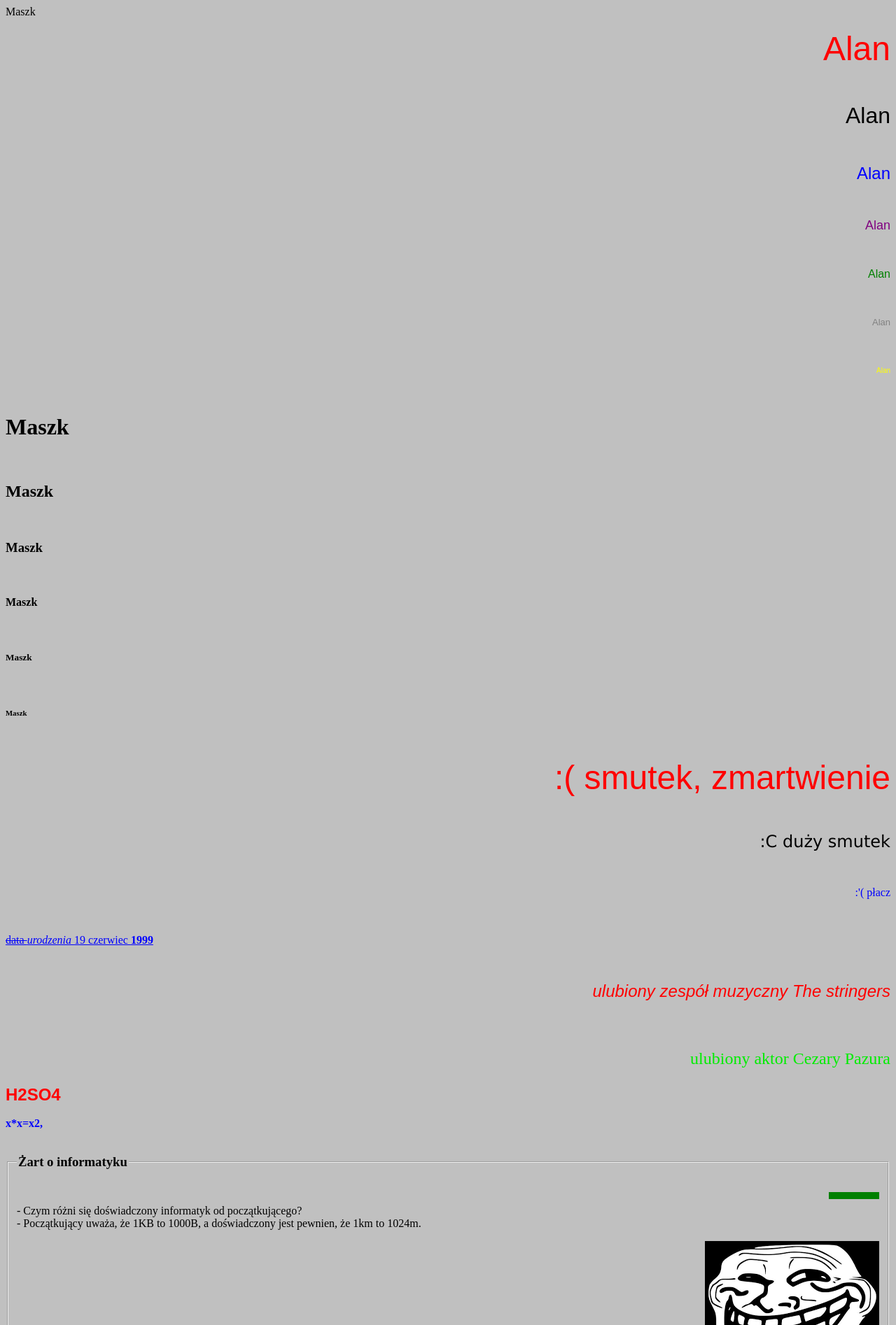
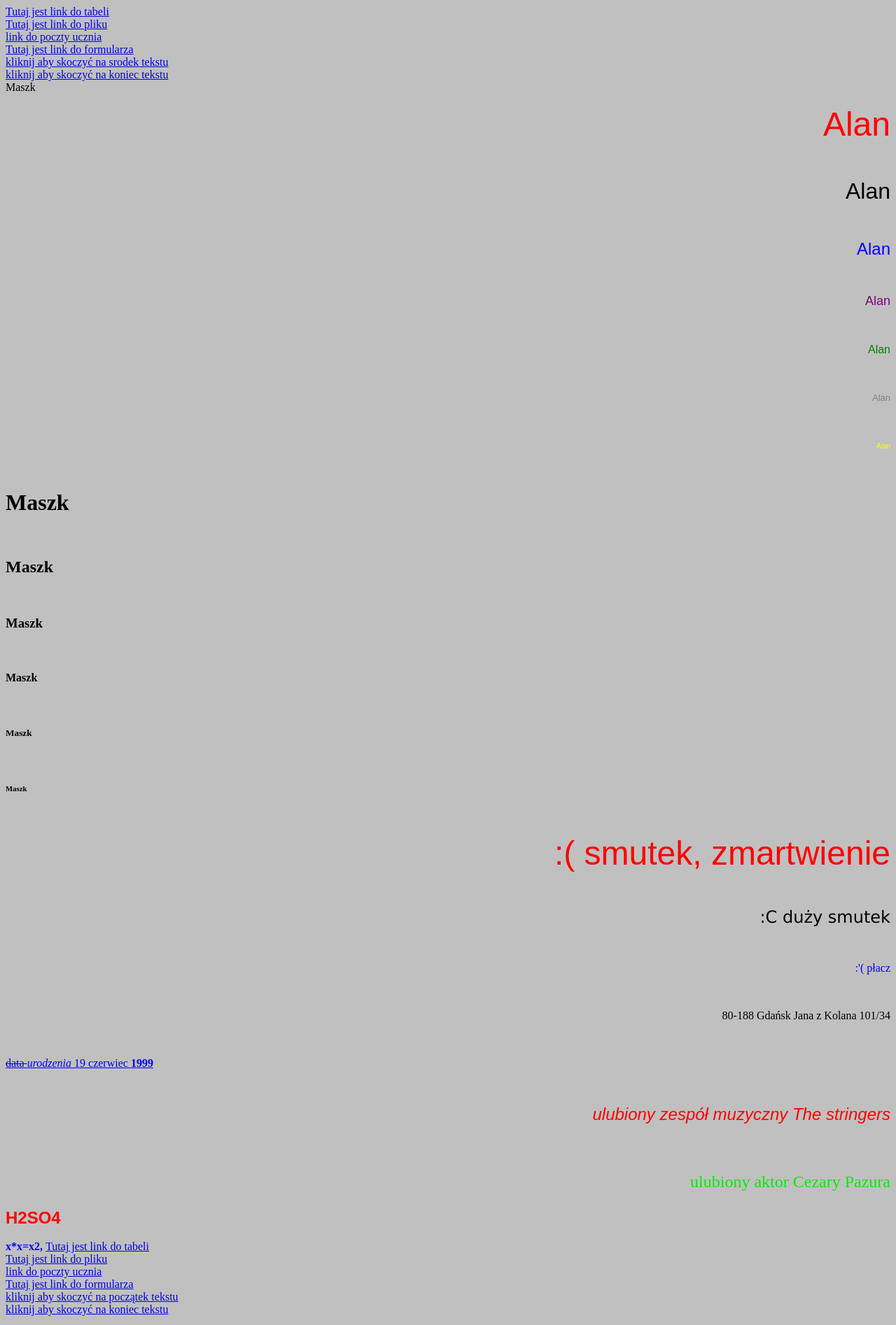
Before and after one commit to M4szkUU/zdanie, a plain HTML site: page index.html in a window 1280 px wide. Shown: the top 1894 px of the page at 70% size. Drawn offline with Linux system fonts and the light colour scheme.

Commit message:
Add files via upload

```diff
--- a/index.html
+++ b/index.html
@@ -6,7 +6,14 @@
                      <title> Alan </title>
               </head>
                <body>
-                Maszk
+<A name="skok_poczatek"></A>
+<A href="tabela_maszk.html">Tutaj jest link do tabeli</A> <br>
+<A href="plik_maszk.html">Tutaj jest link do pliku</A> <br>
+<A href ="poczta_maszk.html">link do  poczty ucznia </A> <br>
+<A href ="formularz_maszk.html"> Tutaj jest link do formularza  </A> <br>
+<A href="#skok_srodek">kliknij aby skoczyć na srodek tekstu</A> <br>
+<A href="#skok_koniec">kliknij aby skoczyć na koniec tekstu</A> <br>
+			   Maszk
 <p align="right"> <font color="red" size="7" face="Arial"> Alan </font> </p> <br>
 <p align="right"> <font color="black" size="6" face="Arial"> Alan </font> </p> <br>
 <p align="right"> <font color="blue" size="5" face="Arial"> Alan </font> </p> <br>
@@ -23,11 +30,20 @@
 <p align="right"> <font color="red" size="7" face="Arial"> :( smutek, zmartwienie  </font> </p> <br>
 <p align="right"> <font color="black" size="5" face="Verdana"> :C duży smutek  </font> </p> <br>
 <p align="right"> <font color="blue" size="3" face="Times New Roman"> :'( płacz  </font> </p> <br>
+<p align="right">80-188 Gdańsk Jana z Kolana 101/34</p> <br>
 <p align =" left "> <font color="blue" size="3" face="Times New Roman"> <u> <strike> data </strike> <i> urodzenia </i> <u-underline> 19 czerwiec </u-underline> <b>1999</b> </u> </p >  <br>
 <p align =" right "> <i> <font color="red" size="5" face="Arial"> ulubiony zespół muzyczny  The stringers </i> </p>  <br>
 <p align="right"> <font color=„red” size=„7” face=„Arial”>ulubiony aktor Cezary Pazura</font> <br> </p>
 <sup> <p align="left">  <b>H2SO4 </b> </font> </sup>
 <sub> <p align="left"> <b> x*x=x2, </b> </font> </sub>
+<A name="skok_srodek"></A>
+<A href="tabela_maszk.html">Tutaj jest link do tabeli</A> <br>
+<A href="plik_maszk.html">Tutaj jest link do pliku</A> <br>
+<A href ="poczta_maszk.html">link do  poczty ucznia </A> <br>
+<A href ="formularz_maszk.html"> Tutaj jest link do formularza  </A> <br>
+<A href="#skok_poczatek">kliknij aby skoczyć na początek tekstu</A> <br>
+<A href="#skok_koniec">kliknij aby skoczyć na koniec tekstu</A> <br>
+
 <FIELDSET> <LEGEND> <H3 ALIGN=left> Żart o informatyku </H3> </LEGEND> <body bgcolor="silver"> </body> <HR SIZE=10 WIDTH=70 ALIGN=right NOSHADE COLOR=green>
   - Czym różni się doświadczony informatyk od początkującego? <br>
 
@@ -105,6 +121,13 @@ Kowalski&nbsp&nbsp&nbsp&nbsp&nbsp&nbsp&nbsp&nbsp&nbsp&nbspJan <br>
 <LI> IBM 9100
 <LI> GTX 150
 </OL>
+<A name="skok_koniec"></A>
+<A href="tabela_maszk.html">Tutaj jest link do tabeli</A> <br>
+<A href="plik_maszk.html">Tutaj jest link do pliku</A> <br>
+<A href ="poczta_maszk.html">Tutaj jest link do  poczty ucznia </A> <br>
+<A href ="formularz_maszk.html"> Tutaj jest link do formularza  </A> <br>
+<A href="#skok_poczatek">kliknij aby skoczyć na początek tekstu</A> <br>
+<A href="#skok_srodek">kliknij aby skoczyć na srodek tekstu</A> <br>
 
 
 
```
